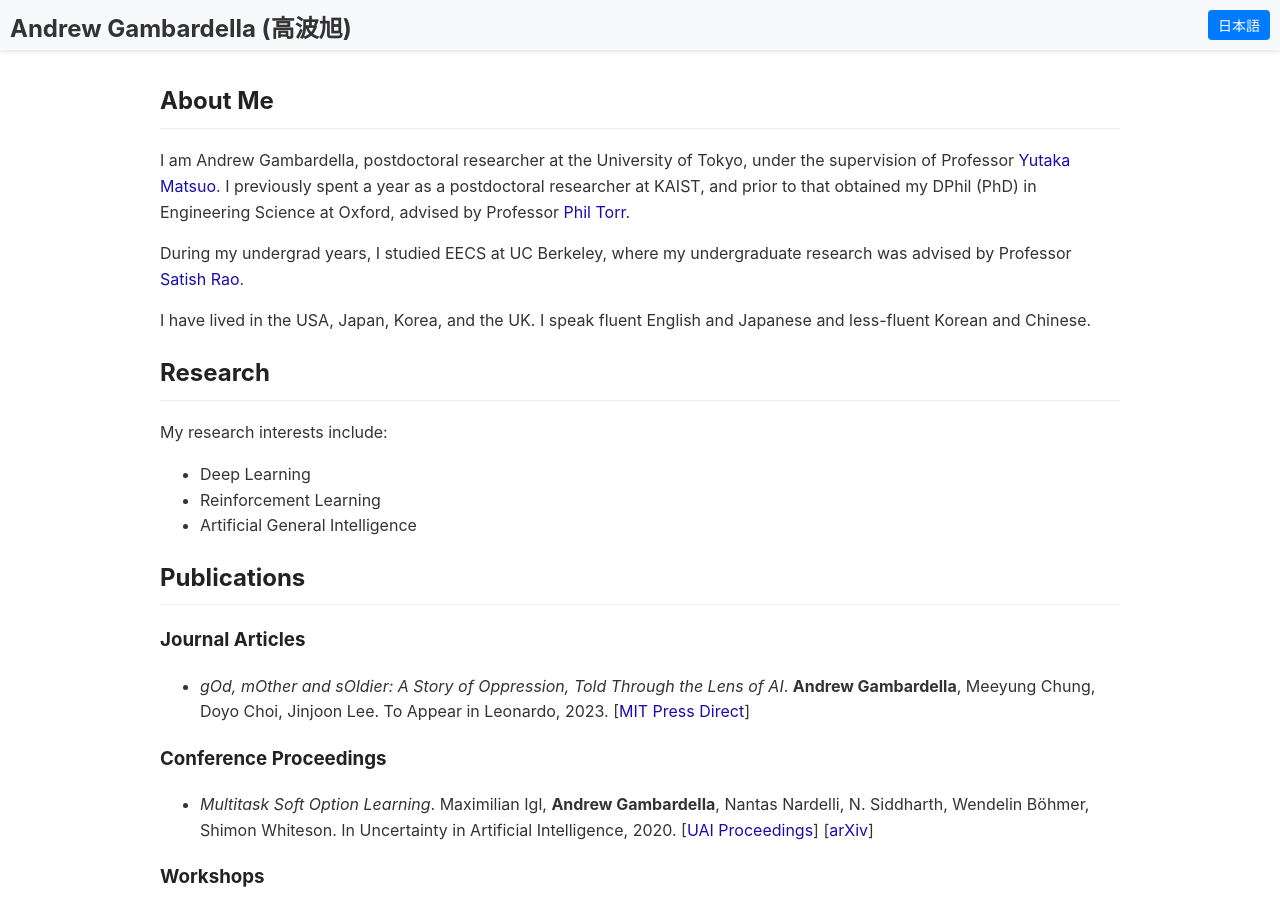
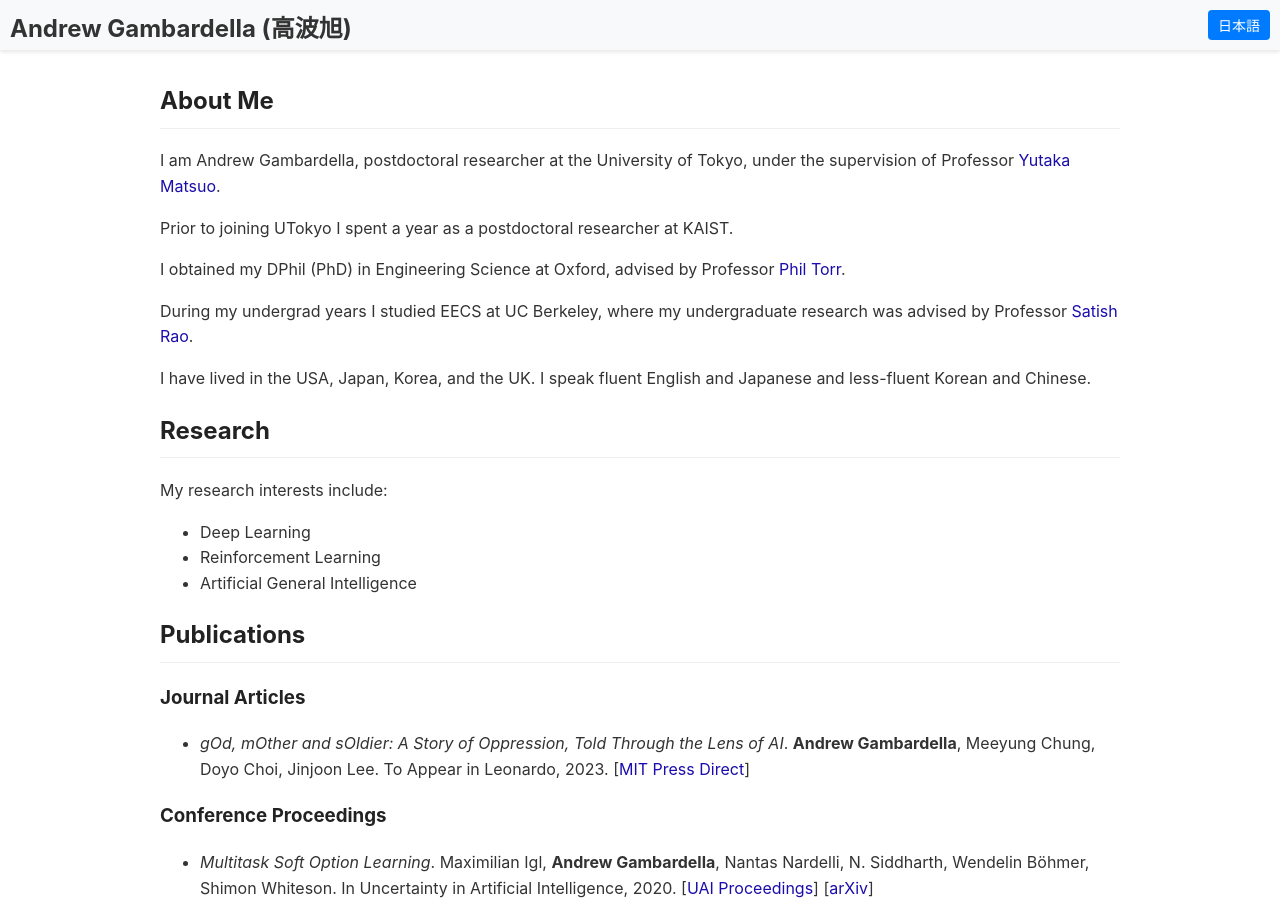
Before and after one commit to atgambardella/atgambardella.github.io, a Jekyll site: the page built from index.md, in a window 1280 px wide and 900 px high. Built offline with Jekyll 4.4.1, drawn with Linux system fonts in a browser that asks for light colours; a script that is not in the unit is left out; our own code applies the rules of GitHub Pages for plain Markdown files.

Commit message:
minor changes

```diff
--- a/index.md
+++ b/index.md
@@ -5,9 +5,13 @@ lang: en
 
 ## About Me
 
-I am Andrew Gambardella, postdoctoral researcher at the University of Tokyo, under the supervision of Professor [Yutaka Matsuo](http://ymatsuo.com/). I previously spent a year as a postdoctoral researcher at KAIST, and prior to that obtained my DPhil (PhD) in Engineering Science at Oxford, advised by Professor [Phil Torr](http://www.robots.ox.ac.uk/~tvg/).
+I am Andrew Gambardella, postdoctoral researcher at the University of Tokyo, under the supervision of Professor [Yutaka Matsuo](http://ymatsuo.com/).
 
-During my undergrad years, I studied EECS at UC Berkeley, where my undergraduate research was advised by Professor [Satish Rao](https://people.eecs.berkeley.edu/~satishr/).
+Prior to joining UTokyo I spent a year as a postdoctoral researcher at KAIST.
+
+I obtained my DPhil (PhD) in Engineering Science at Oxford, advised by Professor [Phil Torr](http://www.robots.ox.ac.uk/~tvg/).
+
+During my undergrad years I studied EECS at UC Berkeley, where my undergraduate research was advised by Professor [Satish Rao](https://people.eecs.berkeley.edu/~satishr/).
 
 I have lived in the USA, Japan, Korea, and the UK. I speak fluent English and Japanese and less-fluent Korean and Chinese.
 
```
